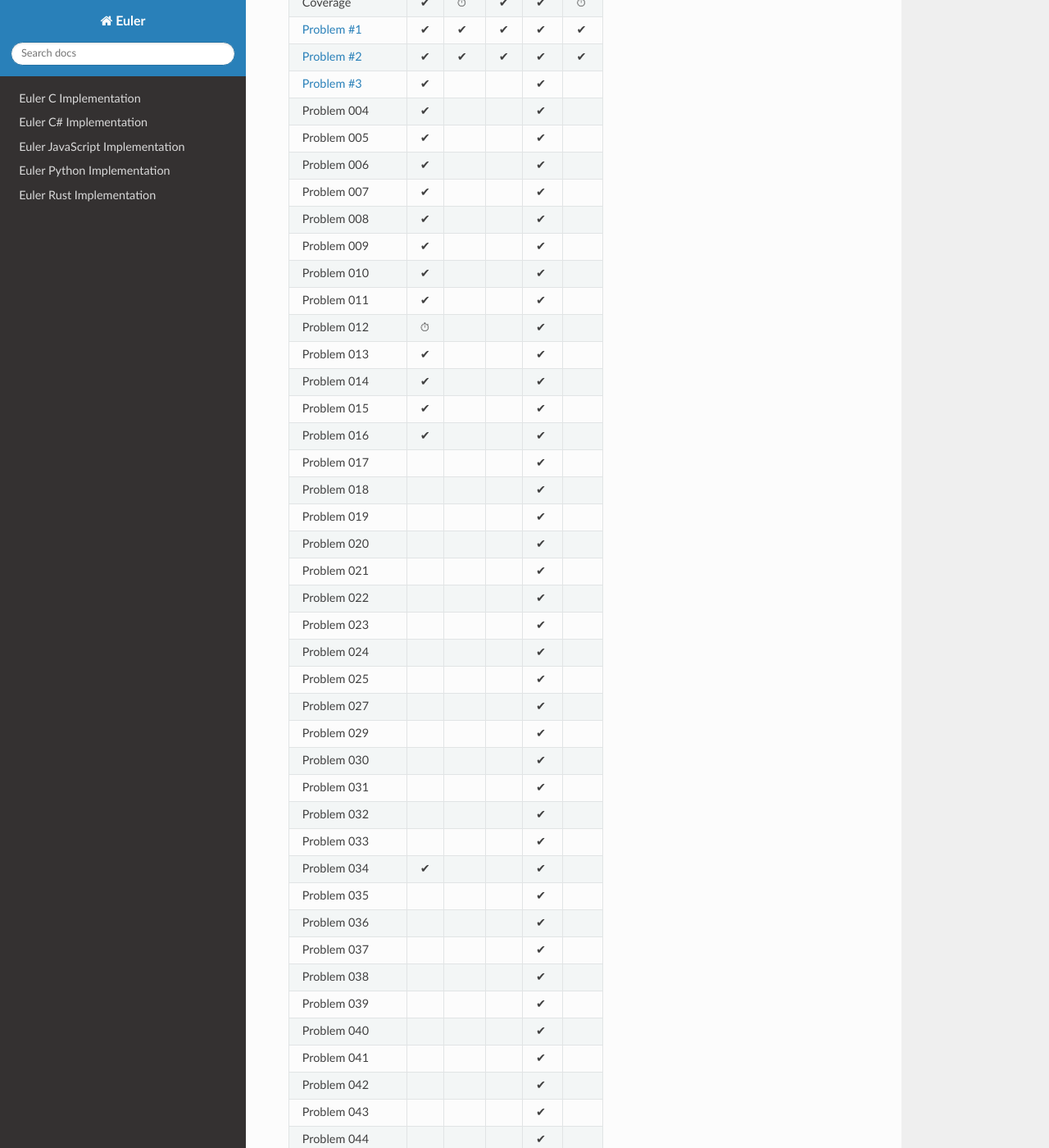
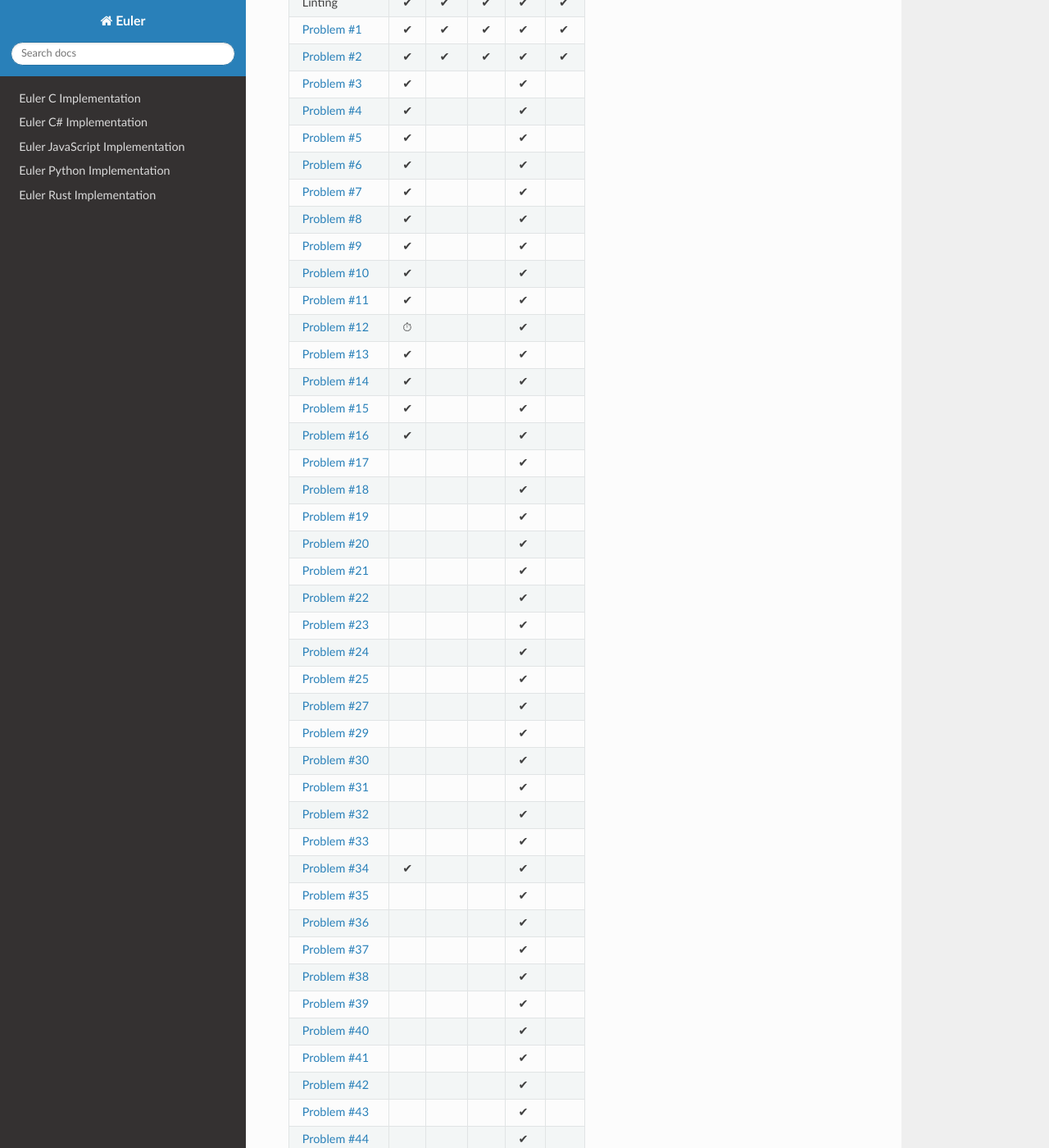
Before and after one commit to LivInTheLookingGlass/Euler, a Sphinx documentation site: the page built from docs/index.rst, in a window 1280 px wide and 1400 px high, scrolled down 2185 px. Shown: the whole window at 82% size. Built offline with Sphinx 7.4.7 and the Read the Docs theme 2.0.0, drawn with Linux system fonts in a browser that asks for light colours; pages that are not in the unit, such as notebooks, are missing from menus; some of the changed text lies outside the part shown.

Commit message:
Compress table more

```diff
--- a/docs/index.rst
+++ b/docs/index.rst
@@ -81,155 +81,155 @@ This project is divided into several Makefiles, connected by a root Makefile whi
   If the recipe you call isn't covered by any others, it will get distributed to all languages. So for instance,
   ``make test`` would be translated to ``make cs_test c_test js_test py_test rs_test``
 
-+-----------------+-----+------+------+------+------+
-|                 |**C**|**C#**|**Js**|**Py**|**Rs**|
-+=================+=====+======+======+======+======+
-| Documentatation |  ⏱  |   ✔  |   ✔  |   ✔  |   ⏱  |
-+-----------------+-----+------+------+------+------+
-| Linting         |  ✔  |   ✔  |   ✔  |   ✔  |   ✔  |
-+-----------------+-----+------+------+------+------+
-| Coverage        |  ✔  |   ⏱  |   ✔  |   ✔  |   ⏱  |
-+-----------------+-----+------+------+------+------+
-| :prob:`1`       |  ✔  |   ✔  |   ✔  |   ✔  |   ✔  |
-+-----------------+-----+------+------+------+------+
-| :prob:`2`       |  ✔  |   ✔  |   ✔  |   ✔  |   ✔  |
-+-----------------+-----+------+------+------+------+
-| :prob:`3`       |  ✔  |      |      |   ✔  |      |
-+-----------------+-----+------+------+------+------+
-| Problem 004     |  ✔  |      |      |   ✔  |      |
-+-----------------+-----+------+------+------+------+
-| Problem 005     |  ✔  |      |      |   ✔  |      |
-+-----------------+-----+------+------+------+------+
-| Problem 006     |  ✔  |      |      |   ✔  |      |
-+-----------------+-----+------+------+------+------+
-| Problem 007     |  ✔  |      |      |   ✔  |      |
-+-----------------+-----+------+------+------+------+
-| Problem 008     |  ✔  |      |      |   ✔  |      |
-+-----------------+-----+------+------+------+------+
-| Problem 009     |  ✔  |      |      |   ✔  |      |
-+-----------------+-----+------+------+------+------+
-| Problem 010     |  ✔  |      |      |   ✔  |      |
-+-----------------+-----+------+------+------+------+
-| Problem 011     |  ✔  |      |      |   ✔  |      |
-+-----------------+-----+------+------+------+------+
-| Problem 012     |  ⏱  |      |      |   ✔  |      |
-+-----------------+-----+------+------+------+------+
-| Problem 013     |  ✔  |      |      |   ✔  |      |
-+-----------------+-----+------+------+------+------+
-| Problem 014     |  ✔  |      |      |   ✔  |      |
-+-----------------+-----+------+------+------+------+
-| Problem 015     |  ✔  |      |      |   ✔  |      |
-+-----------------+-----+------+------+------+------+
-| Problem 016     |  ✔  |      |      |   ✔  |      |
-+-----------------+-----+------+------+------+------+
-| Problem 017     |     |      |      |   ✔  |      |
-+-----------------+-----+------+------+------+------+
-| Problem 018     |     |      |      |   ✔  |      |
-+-----------------+-----+------+------+------+------+
-| Problem 019     |     |      |      |   ✔  |      |
-+-----------------+-----+------+------+------+------+
-| Problem 020     |     |      |      |   ✔  |      |
-+-----------------+-----+------+------+------+------+
-| Problem 021     |     |      |      |   ✔  |      |
-+-----------------+-----+------+------+------+------+
-| Problem 022     |     |      |      |   ✔  |      |
-+-----------------+-----+------+------+------+------+
-| Problem 023     |     |      |      |   ✔  |      |
-+-----------------+-----+------+------+------+------+
-| Problem 024     |     |      |      |   ✔  |      |
-+-----------------+-----+------+------+------+------+
-| Problem 025     |     |      |      |   ✔  |      |
-+-----------------+-----+------+------+------+------+
-| Problem 027     |     |      |      |   ✔  |      |
-+-----------------+-----+------+------+------+------+
-| Problem 029     |     |      |      |   ✔  |      |
-+-----------------+-----+------+------+------+------+
-| Problem 030     |     |      |      |   ✔  |      |
-+-----------------+-----+------+------+------+------+
-| Problem 031     |     |      |      |   ✔  |      |
-+-----------------+-----+------+------+------+------+
-| Problem 032     |     |      |      |   ✔  |      |
-+-----------------+-----+------+------+------+------+
-| Problem 033     |     |      |      |   ✔  |      |
-+-----------------+-----+------+------+------+------+
-| Problem 034     |  ✔  |      |      |   ✔  |      |
-+-----------------+-----+------+------+------+------+
-| Problem 035     |     |      |      |   ✔  |      |
-+-----------------+-----+------+------+------+------+
-| Problem 036     |     |      |      |   ✔  |      |
-+-----------------+-----+------+------+------+------+
-| Problem 037     |     |      |      |   ✔  |      |
-+-----------------+-----+------+------+------+------+
-| Problem 038     |     |      |      |   ✔  |      |
-+-----------------+-----+------+------+------+------+
-| Problem 039     |     |      |      |   ✔  |      |
-+-----------------+-----+------+------+------+------+
-| Problem 040     |     |      |      |   ✔  |      |
-+-----------------+-----+------+------+------+------+
-| Problem 041     |     |      |      |   ✔  |      |
-+-----------------+-----+------+------+------+------+
-| Problem 042     |     |      |      |   ✔  |      |
-+-----------------+-----+------+------+------+------+
-| Problem 043     |     |      |      |   ✔  |      |
-+-----------------+-----+------+------+------+------+
-| Problem 044     |     |      |      |   ✔  |      |
-+-----------------+-----+------+------+------+------+
-| Problem 045     |     |      |      |   ✔  |      |
-+-----------------+-----+------+------+------+------+
-| Problem 046     |     |      |      |   ✔  |      |
-+-----------------+-----+------+------+------+------+
-| Problem 047     |     |      |      |   ✔  |      |
-+-----------------+-----+------+------+------+------+
-| Problem 048     |     |      |      |   ✔  |      |
-+-----------------+-----+------+------+------+------+
-| Problem 049     |     |      |      |   ✔  |      |
-+-----------------+-----+------+------+------+------+
-| Problem 050     |     |      |      |   ✔  |      |
-+-----------------+-----+------+------+------+------+
-| Problem 052     |     |      |      |   ✔  |      |
-+-----------------+-----+------+------+------+------+
-| Problem 053     |     |      |      |   ✔  |      |
-+-----------------+-----+------+------+------+------+
-| Problem 055     |     |      |      |   ✔  |      |
-+-----------------+-----+------+------+------+------+
-| Problem 056     |     |      |      |   ✔  |      |
-+-----------------+-----+------+------+------+------+
-| Problem 057     |     |      |      |   ✔  |      |
-+-----------------+-----+------+------+------+------+
-| Problem 059     |     |      |      |   ✔  |      |
-+-----------------+-----+------+------+------+------+
-| Problem 067     |     |      |      |   ✔  |      |
-+-----------------+-----+------+------+------+------+
-| Problem 069     |     |      |      |   ✔  |      |
-+-----------------+-----+------+------+------+------+
-| Problem 071     |     |      |      |   ✔  |      |
-+-----------------+-----+------+------+------+------+
-| Problem 073     |     |      |      |   ✔  |      |
-+-----------------+-----+------+------+------+------+
-| Problem 074     |     |      |      |   ✔  |      |
-+-----------------+-----+------+------+------+------+
-| Problem 076     |  ✔  |      |      |   ✔  |      |
-+-----------------+-----+------+------+------+------+
-| Problem 077     |     |      |      |   ✔  |      |
-+-----------------+-----+------+------+------+------+
-| Problem 087     |     |      |      |   ✔  |      |
-+-----------------+-----+------+------+------+------+
-| Problem 092     |     |      |      |   ✔  |      |
-+-----------------+-----+------+------+------+------+
-| Problem 097     |     |      |      |   ✔  |      |
-+-----------------+-----+------+------+------+------+
-| Problem 118     |     |      |      |   ✔  |      |
-+-----------------+-----+------+------+------+------+
-| Problem 123     |     |      |      |   ✔  |      |
-+-----------------+-----+------+------+------+------+
-| Problem 134     |     |      |      |   ✔  |      |
-+-----------------+-----+------+------+------+------+
-| Problem 145     |     |      |      |   ✔  |      |
-+-----------------+-----+------+------+------+------+
-| Problem 187     |     |      |      |   ✔  |      |
-+-----------------+-----+------+------+------+------+
-| Problem 206     |     |      |      |   ✔  |      |
-+-----------------+-----+------+------+------+------+
++-------------+-----+------+------+------+------+
+|             |**C**|**C#**|**Js**|**Py**|**Rs**|
++=============+=====+======+======+======+======+
+| Coverage    |  ✔  |   ⏱  |   ✔  |   ✔  |   ⏱  |
++-------------+-----+------+------+------+------+
+| Docs        |  ⏱  |   ✔  |   ✔  |   ✔  |   ⏱  |
++-------------+-----+------+------+------+------+
+| Linting     |  ✔  |   ✔  |   ✔  |   ✔  |   ✔  |
++-------------+-----+------+------+------+------+
+| :prob:`1`   |  ✔  |   ✔  |   ✔  |   ✔  |   ✔  |
++-------------+-----+------+------+------+------+
+| :prob:`2`   |  ✔  |   ✔  |   ✔  |   ✔  |   ✔  |
++-------------+-----+------+------+------+------+
+| :prob:`3`   |  ✔  |      |      |   ✔  |      |
++-------------+-----+------+------+------+------+
+| :prob:`4`   |  ✔  |      |      |   ✔  |      |
++-------------+-----+------+------+------+------+
+| :prob:`5`   |  ✔  |      |      |   ✔  |      |
++-------------+-----+------+------+------+------+
+| :prob:`6`   |  ✔  |      |      |   ✔  |      |
++-------------+-----+------+------+------+------+
+| :prob:`7`   |  ✔  |      |      |   ✔  |      |
++-------------+-----+------+------+------+------+
+| :prob:`8`   |  ✔  |      |      |   ✔  |      |
++-------------+-----+------+------+------+------+
+| :prob:`9`   |  ✔  |      |      |   ✔  |      |
++-------------+-----+------+------+------+------+
+| :prob:`10`  |  ✔  |      |      |   ✔  |      |
++-------------+-----+------+------+------+------+
+| :prob:`11`  |  ✔  |      |      |   ✔  |      |
++-------------+-----+------+------+------+------+
+| :prob:`12`  |  ⏱  |      |      |   ✔  |      |
++-------------+-----+------+------+------+------+
+| :prob:`13`  |  ✔  |      |      |   ✔  |      |
++-------------+-----+------+------+------+------+
+| :prob:`14`  |  ✔  |      |      |   ✔  |      |
++-------------+-----+------+------+------+------+
+| :prob:`15`  |  ✔  |      |      |   ✔  |      |
++-------------+-----+------+------+------+------+
+| :prob:`16`  |  ✔  |      |      |   ✔  |      |
++-------------+-----+------+------+------+------+
+| :prob:`17`  |     |      |      |   ✔  |      |
++-------------+-----+------+------+------+------+
+| :prob:`18`  |     |      |      |   ✔  |      |
++-------------+-----+------+------+------+------+
+| :prob:`19`  |     |      |      |   ✔  |      |
++-------------+-----+------+------+------+------+
+| :prob:`20`  |     |      |      |   ✔  |      |
++-------------+-----+------+------+------+------+
+| :prob:`21`  |     |      |      |   ✔  |      |
++-------------+-----+------+------+------+------+
+| :prob:`22`  |     |      |      |   ✔  |      |
++-------------+-----+------+------+------+------+
+| :prob:`23`  |     |      |      |   ✔  |      |
++-------------+-----+------+------+------+------+
+| :prob:`24`  |     |      |      |   ✔  |      |
++-------------+-----+------+------+------+------+
+| :prob:`25`  |     |      |      |   ✔  |      |
++-------------+-----+------+------+------+------+
+| :prob:`27`  |     |      |      |   ✔  |      |
++-------------+-----+------+------+------+------+
+| :prob:`29`  |     |      |      |   ✔  |      |
++-------------+-----+------+------+------+------+
+| :prob:`30`  |     |      |      |   ✔  |      |
++-------------+-----+------+------+------+------+
+| :prob:`31`  |     |      |      |   ✔  |      |
++-------------+-----+------+------+------+------+
+| :prob:`32`  |     |      |      |   ✔  |      |
++-------------+-----+------+------+------+------+
+| :prob:`33`  |     |      |      |   ✔  |      |
++-------------+-----+------+------+------+------+
+| :prob:`34`  |  ✔  |      |      |   ✔  |      |
++-------------+-----+------+------+------+------+
+| :prob:`35`  |     |      |      |   ✔  |      |
++-------------+-----+------+------+------+------+
+| :prob:`36`  |     |      |      |   ✔  |      |
++-------------+-----+------+------+------+------+
+| :prob:`37`  |     |      |      |   ✔  |      |
++-------------+-----+------+------+------+------+
+| :prob:`38`  |     |      |      |   ✔  |      |
++-------------+-----+------+------+------+------+
+| :prob:`39`  |     |      |      |   ✔  |      |
++-------------+-----+------+------+------+------+
+| :prob:`40`  |     |      |      |   ✔  |      |
++-------------+-----+------+------+------+------+
+| :prob:`41`  |     |      |      |   ✔  |      |
++-------------+-----+------+------+------+------+
+| :prob:`42`  |     |      |      |   ✔  |      |
++-------------+-----+------+------+------+------+
+| :prob:`43`  |     |      |      |   ✔  |      |
++-------------+-----+------+------+------+------+
+| :prob:`44`  |     |      |      |   ✔  |      |
++-------------+-----+------+------+------+------+
+| :prob:`45`  |     |      |      |   ✔  |      |
++-------------+-----+------+------+------+------+
+| :prob:`46`  |     |      |      |   ✔  |      |
++-------------+-----+------+------+------+------+
+| :prob:`47`  |     |      |      |   ✔  |      |
++-------------+-----+------+------+------+------+
+| :prob:`48`  |     |      |      |   ✔  |      |
++-------------+-----+------+------+------+------+
+| :prob:`49`  |     |      |      |   ✔  |      |
++-------------+-----+------+------+------+------+
+| :prob:`50`  |     |      |      |   ✔  |      |
++-------------+-----+------+------+------+------+
+| :prob:`52`  |     |      |      |   ✔  |      |
++-------------+-----+------+------+------+------+
+| :prob:`53`  |     |      |      |   ✔  |      |
++-------------+-----+------+------+------+------+
+| :prob:`55`  |     |      |      |   ✔  |      |
++-------------+-----+------+------+------+------+
+| :prob:`56`  |     |      |      |   ✔  |      |
++-------------+-----+------+------+------+------+
+| :prob:`57`  |     |      |      |   ✔  |      |
++-------------+-----+------+------+------+------+
+| :prob:`59`  |     |      |      |   ✔  |      |
++-------------+-----+------+------+------+------+
+| :prob:`67`  |     |      |      |   ✔  |      |
++-------------+-----+------+------+------+------+
+| :prob:`69`  |     |      |      |   ✔  |      |
++-------------+-----+------+------+------+------+
+| :prob:`71`  |     |      |      |   ✔  |      |
++-------------+-----+------+------+------+------+
+| :prob:`73`  |     |      |      |   ✔  |      |
++-------------+-----+------+------+------+------+
+| :prob:`74`  |     |      |      |   ✔  |      |
++-------------+-----+------+------+------+------+
+| :prob:`76`  |  ✔  |      |      |   ✔  |      |
++-------------+-----+------+------+------+------+
+| :prob:`77`  |     |      |      |   ✔  |      |
++-------------+-----+------+------+------+------+
+| :prob:`87`  |     |      |      |   ✔  |      |
++-------------+-----+------+------+------+------+
+| :prob:`92`  |     |      |      |   ✔  |      |
++-------------+-----+------+------+------+------+
+| :prob:`97`  |     |      |      |   ✔  |      |
++-------------+-----+------+------+------+------+
+| :prob:`118` |     |      |      |   ✔  |      |
++-------------+-----+------+------+------+------+
+| :prob:`123` |     |      |      |   ✔  |      |
++-------------+-----+------+------+------+------+
+| :prob:`134` |     |      |      |   ✔  |      |
++-------------+-----+------+------+------+------+
+| :prob:`145` |     |      |      |   ✔  |      |
++-------------+-----+------+------+------+------+
+| :prob:`187` |     |      |      |   ✔  |      |
++-------------+-----+------+------+------+------+
+| :prob:`206` |     |      |      |   ✔  |      |
++-------------+-----+------+------+------+------+
 
 .. toctree::
    :maxdepth: 2
```
